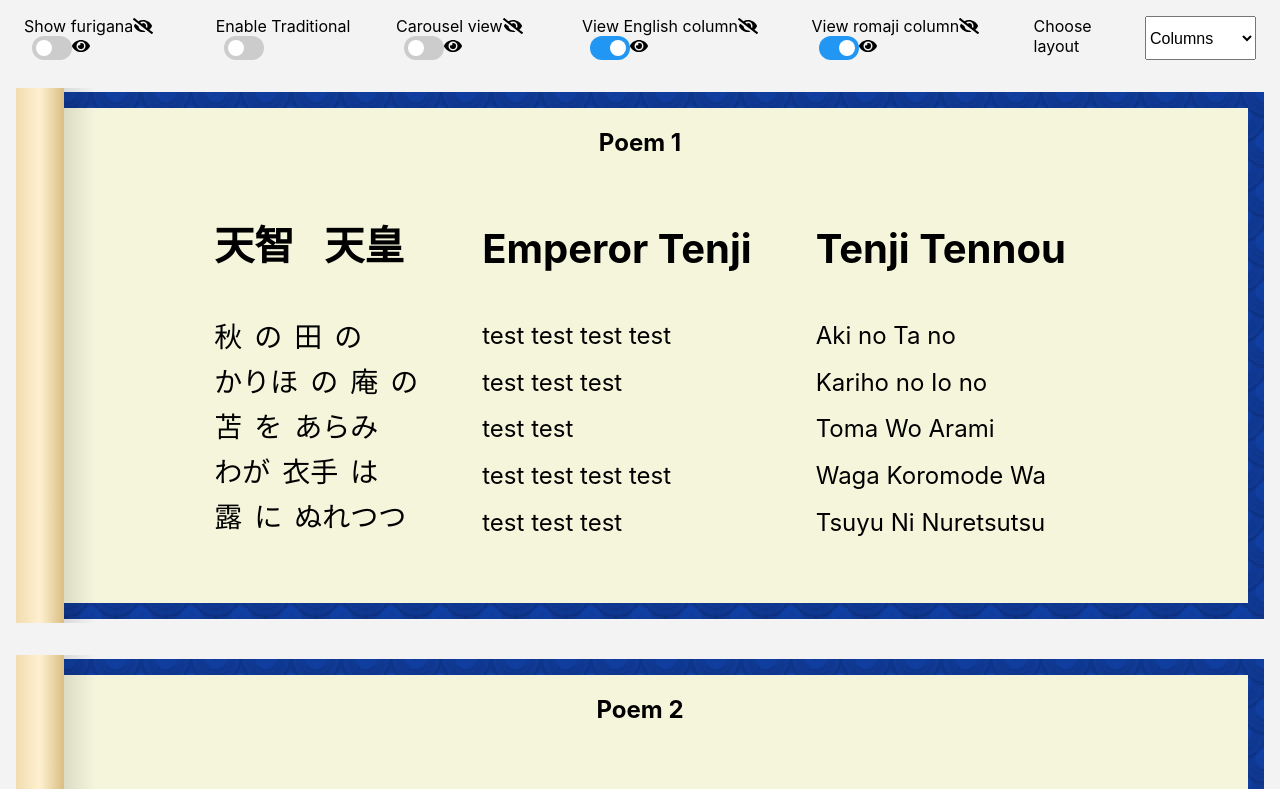
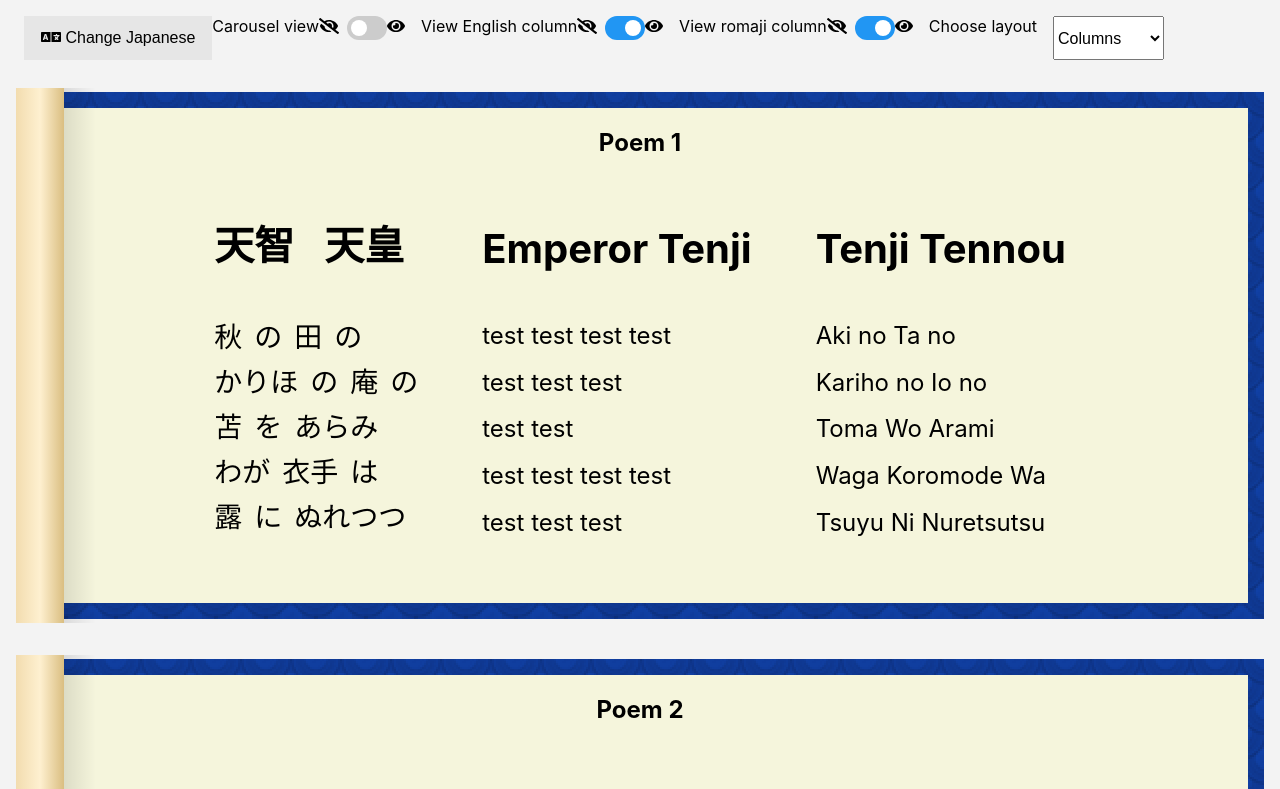
Before and after one commit to lifeanddoodles/hundred-poems, a React (Create React App) app: page / in a window 1280 px wide. Shown: the top 789 px of the page. Built offline with nearby package versions, Linux system fonts and the light colour scheme.

Commit message:
Create reusable components for settings controls menu.

```diff
--- a/src/App.js
+++ b/src/App.js
@@ -14,6 +14,35 @@ const App = () => {
   const [selectedLayout, setSelectedLayout] = useState(!traditionalJapanese ? 'columns' : 'main--top');
   const [prevRef, setPrevRef] = useState(null);
 
+
+  const nextPoem = () => {
+    setCurrentPoem((currentPoem + 1) % poems.length);
+  }
+
+  const prevPoem = () => {
+    if ((currentPoem - 1) % poems.length === -1) {
+        setCurrentPoem(poems.length - 1);
+        return;
+    }
+    setCurrentPoem(currentPoem - 1);
+  }
+
+  const handleToggle = (checked, setToggleFunction, e) => {
+    // console.log(e);
+    if(e.type === 'change') {
+      setToggleFunction(!checked)
+    }
+    else if(e.type === 'keydown') {
+      if(e.keyCode === 13) {
+        setToggleFunction(!checked)
+      }
+    }
+  }
+
+  const handleOptionChange = (event) => {
+    setSelectedLayout(event.target.value);
+  }
+
   const handleNavMenuToggle = (refElement) => {
     if(prevRef === null) {
       setPrevRef(refElement);
@@ -26,8 +55,18 @@ const App = () => {
   }
 
   const handleBlur = (refElement, e) => {
+    // console.log(e)
+    if(e.currentTarget.contains(e.target)) {
+      console.log(e.currentTarget, e.target);
+    }
+    // console.log(e.currentTarget, e.relatedTarget)
+    // if (!e.currentTarget.contains(e.relatedTarget)) {
+    //   if(refElement.current.classList.contains('is-open')) {
+    //     refElement.current.classList.remove('is-open');
+    //   }
+    // }
+    // console.log(e.relatedTarget)
     // console.log(refElement, e)
-    console.log(e.relatedTarget)
     // let related = e.relatedTarget ? e.relatedTarget : "none";
     // console.log(related)
 
@@ -51,41 +90,11 @@ const App = () => {
   //   }
   // }
 
-  const handleToggleCarouselView = () => {
-    toggleCarouselView(!carouselView);
-  }
+  const allControls = useRef();
 
-  const handleToggleShowFurigana = () => {
-    toggleShowFurigana(!showFurigana);
-  }
+  const japaneseControls = useRef();
 
-  const handleToggleTraditionalJapanese = () => {
-    toggleTraditionalJapanese(!traditionalJapanese);
-  }
-
-  const handleToggleShowRomajiColumn = () => {
-    toggleShowRomajiColumn(!showRomajiColumn);
-  }
-
-  const handleToggleShowEnglishColumn = () => {
-    toggleShowEnglishColumn(!showEnglishColumn);
-  }
-
-  const nextPoem = () => {
-    setCurrentPoem((currentPoem + 1) % poems.length);
-}
-
-const prevPoem = () => {
-    if ((currentPoem - 1) % poems.length === -1) {
-        setCurrentPoem(poems.length - 1);
-        return;
-    }
-    setCurrentPoem(currentPoem - 1);
-}
-
-const handleOptionChange = (event) => {
-  setSelectedLayout(event.target.value);
-}
+  const layoutControls = useRef();
 
   const allAreasActive = showRomajiColumn && showEnglishColumn;
 
@@ -129,24 +138,6 @@ const isSmall = dimensions.width <= 719;
   const isMedium = dimensions.width >= 720 && dimensions.width <= 1279;
   // const isLarge = dimensions.width >= 1008;
 
-const allControls = useRef();
-
-const japaneseControls = useRef();
-
-const layoutControls = useRef();
-
-const handleToggle = (checked, setToggleFunction, e) => {
-  console.log(e);
-  if(e.type === 'change') {
-    setToggleFunction(!checked)
-  }
-  else if(e.type === 'keydown') {
-    if(e.keyCode === 13) {
-      setToggleFunction(!checked)
-    }
-  }
-}
-
   const Toggle = ({label, id, checked, toggleFunction, falseIcon, trueIcon}) => {
     return (
       <label className="controls__label settings-controls__control">
@@ -155,7 +146,7 @@ const Toggle = ({label, id, checked, toggleFunction, falseIcon, trueIcon}) => {
         <div className="toggle">
           <input
             type="checkbox"
-          // aria-label="Enable Furigana"
+            // aria-label={ariaLabel}
             id={id}
             checked={checked}
             onChange={(e) => handleToggle(checked, toggleFunction, e)}
@@ -170,7 +161,6 @@ const Toggle = ({label, id, checked, toggleFunction, falseIcon, trueIcon}) => {
   }
 
   const NavigationToggle = () => {
-
     return (
       isSmall ?
       <button
@@ -181,13 +171,13 @@ const NavigationToggle = () => {
         <FontAwesomeIcon icon={faCog} /> Menu
       </button> : isMedium ?
       <React.Fragment>
-      <button
+        {/* <button
           className="settings-controls__toggle settings-controls__toggle--japanese"
           onClick={() => handleNavMenuToggle(japaneseControls)}
           onBlur={(e) => handleBlur(japaneseControls, e)}
         >
           <FontAwesomeIcon icon={faLanguage} /> Change Japanese
-      </button>
+        </button> */}
         <button
           className="settings-controls__toggle settings-controls__toggle--layout"
           onClick={() => handleNavMenuToggle(layoutControls)}
@@ -199,6 +189,52 @@ const NavigationToggle = () => {
     )
   }
 
+  const MenuItem = ({ itemComponent }) => {
+    return (
+      <>
+       {itemComponent}
+      </>
+    )
+  }
+
+  const MenuToggle = ({buttonText, icon, isOpen, setIsOpen}) => {
+    return (
+      <button
+        aria-haspopup="true"
+        aria-expanded={isOpen}
+        className="settings-controls__toggle"
+        onClick={() => setIsOpen(!isOpen)}
+        // onBlur={(e) => handleBlur(allControls, e)}
+        // onBlur={(e) => handleBlur(japaneseControls, e)}
+      >
+        {icon && <><FontAwesomeIcon icon={icon} />{' '}</>}{buttonText}
+        {/* {isOpen ? 'Close' : buttonText } */}
+      </button>
+    )
+  }
+
+  const Menu = React.forwardRef((props, ref) => {
+    const {buttonText, icon, children} = props;
+    const [isOpen, setIsOpen] = useState(false);
+    return (
+    <section
+      className={`settings-controls__container ${isOpen ? 'is-open' : ''}`}
+      ref={ref}
+      onBlur={(e) => handleBlur(ref, e)}
+    >
+      <MenuToggle
+        buttonText={buttonText}
+        icon={icon}
+        isOpen={isOpen}
+        setIsOpen={setIsOpen}
+      />
+      <div className={`settings-controls__options`} role="presentation">
+      { isOpen ? children : '' }
+      </div>
+    </section>
+    )
+  })
+
   return (
     <div className="App">
       <WindowResizeListener />
@@ -209,7 +245,31 @@ const NavigationToggle = () => {
             className="settings-controls-container"
             ref={allControls}
           >
-            <section
+            <Menu
+              buttonText="Change Japanese"
+              icon={faLanguage}
+              ref={japaneseControls}
+            >
+              <MenuItem itemComponent={
+                <Toggle
+                  label="Show furigana"
+                  id="furigana_checkbox"
+                  checked={showFurigana}
+                  toggleFunction={toggleShowFurigana}
+                  falseIcon={faEyeSlash}
+                  trueIcon={faEye}
+                />
+              }/>
+              <MenuItem itemComponent={
+                <Toggle
+                  label="Enable Traditional"
+                  id="traditional_checkbox"
+                  checked={traditionalJapanese}
+                  toggleFunction={toggleTraditionalJapanese}
+                />
+              }/>
+            </Menu>
+            {/* <section
               className="settings-controls__japanese-area settings-controls__submenu"
               ref={japaneseControls}
             >
@@ -226,10 +286,8 @@ const NavigationToggle = () => {
                 id="traditional_checkbox"
                 checked={traditionalJapanese}
                 toggleFunction={toggleTraditionalJapanese}
-                // falseIcon={faEyeSlash}
-                // trueIcon={faEye}
               />
-            </section>
+            </section> */}
             <section
               className="settings-controls__layout settings-controls__submenu"
               ref={layoutControls}
@@ -258,21 +316,6 @@ const NavigationToggle = () => {
                 falseIcon={faEyeSlash}
                 trueIcon={faEye}
               />
-              {/* <label className="controls__label settings-controls__control">
-                View romaji column
-                <FontAwesomeIcon icon={faEyeSlash} />
-                <div className="toggle">
-                  <input
-                    type="checkbox"
-                    aria-label="Enable romaji column"
-                    id="romaji_checkbox"
-                    checked={showRomajiColumn}
-                    onChange={handleToggleShowRomajiColumn}
-                  />
-                  <span className="slider round"></span>
-                </div>
-                <FontAwesomeIcon icon={faEye} />
-              </label> */}
               <label  className="controls__label settings-controls__control" htmlFor="selected_layout">Choose layout</label>
               <select
                 name="selected_layout"
@@ -291,6 +334,11 @@ const NavigationToggle = () => {
             </section>
           </div>
         </nav>
+
+        {/* <Menu buttonText="Second nav">
+          <a href="/home">Home</a>
+          <a href="/about">About</a>
+        </Menu> */}
       </header>
         { <PoemsView
           poems={poems}
--- a/src/index.css
+++ b/src/index.css
@@ -648,3 +648,13 @@ input:checked + .slider:before {
 .poem__card--ja {
   position: relative;
 }
+
+.settings-controls__container.is-open .settings-controls__options {
+  display: flex;
+  flex-direction: column;
+  background-color: ivory;
+  padding: 1em;
+  margin-top: -1em;
+}
+/* .settings-controls__toggle {
+} */
```
Also changed, not shown: 1 other file (tests, documents, lock files or other folders). Lines whose indentation alone changed are shown as unchanged.
